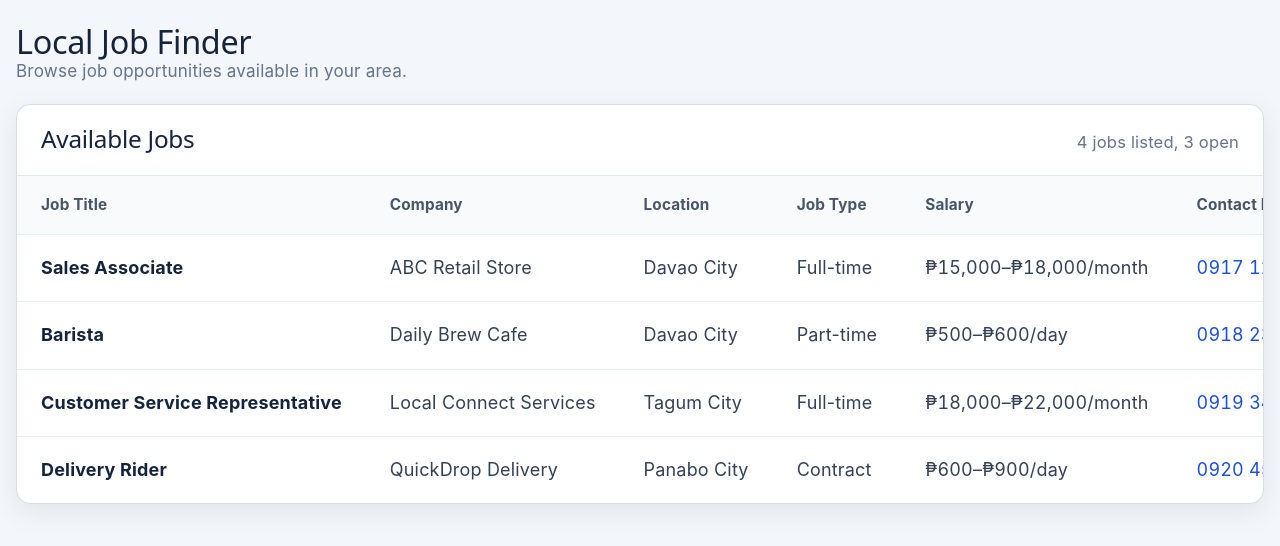
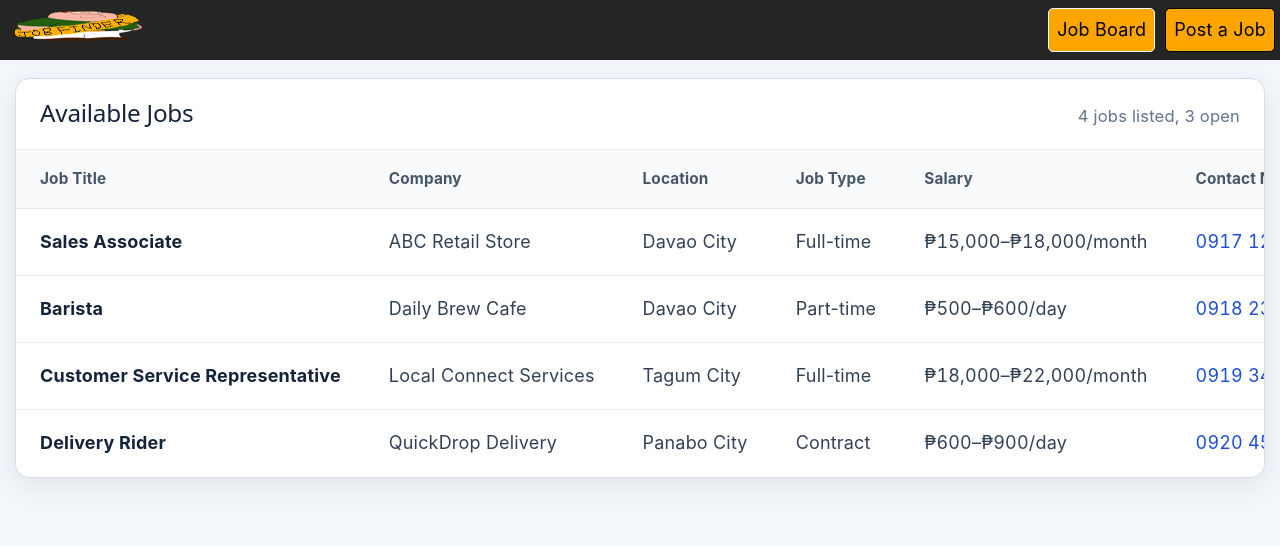
Before and after one commit to UIC-CCS-WEB-DEVELOPMENT-2026-2027/Local-Job-Finder, a React (Vite) app: page / in a window 1280 px wide. Shown: the top 546 px of the page. Built offline with nearby package versions, Linux system fonts and the light colour scheme.

Commit message:
added navbar manually because navbar-branch cant be merged 💀💀💀

```diff
--- a/package.json
+++ b/package.json
@@ -11,7 +11,8 @@
   },
   "dependencies": {
     "react": "^19.2.8",
-    "react-dom": "^19.2.8"
+    "react-dom": "^19.2.8",
+    "react-router-dom": "^7.18.4"
   },
   "devDependencies": {
     "@eslint/js": "^10.0.1",
--- a/src/App.jsx
+++ b/src/App.jsx
@@ -1,82 +1,21 @@
-import jobs from "./TableData.json";
-import "./App.css";
+import JobBoard from "/src/JobBoard/JobBoard.jsx"
+import NavBar from "/src/NavBar/NavBar.jsx"
+import { BrowserRouter, Routes, Route } from "react-router-dom";
 
 function App() {
-  const openJobs = jobs.filter((job) => job.status === "Open").length;
 
   return (
-    <main className="container">
-      <header className="page-header">
-        <h1>Local Job Finder</h1>
-        <p>Browse job opportunities available in your area.</p>
-      </header>
+    <>
+      <BrowserRouter>
 
-      <section className="table-card">
-        <div className="table-toolbar">
-          <h2>Available Jobs</h2>
-          <p>
-            {jobs.length} job{jobs.length === 1 ? "" : "s"} listed, {openJobs}{" "}
-            open
-          </p>
-        </div>
+          <Routes>
+            <Route path = "/" element = {<JobBoard />} />
+            <Route path = "/job-board" element = {<JobBoard />} />
+            <Route path = "/job-posting" element = {<NavBar active = {"Poster"} />}/>
+          </Routes>
 
-        <div className="table-wrapper">
-          <table>
-            <thead>
-              <tr>
-                <th>Job Title</th>
-                <th>Company</th>
-                <th>Location</th>
-                <th>Job Type</th>
-                <th>Salary</th>
-                <th>Contact No.</th>
-                <th>Email</th>
-                <th>Status</th>
-              </tr>
-            </thead>
-            <tbody>
-              {jobs.length > 0 ? (
-                jobs.map((job) => (
-                  <tr key={job.id}>
-                    <td className="cell-title">{job.title}</td>
-                    <td>{job.company}</td>
-                    <td>{job.location}</td>
-                    <td>{job.jobType}</td>
-                    <td className="cell-salary">{job.salary}</td>
-                    <td>
-                      <a
-                        className="cell-link"
-                        href={`tel:${job.contactNo.replace(/\s+/g, "")}`}
-                      >
-                        {job.contactNo}
-                      </a>
-                    </td>
-                    <td>
-                      <a className="cell-link" href={`mailto:${job.email}`}>
-                        {job.email}
-                      </a>
-                    </td>
-                    <td>
-                      <span
-                        className={`status status-${job.status.toLowerCase()}`}
-                      >
-                        {job.status}
-                      </span>
-                    </td>
-                  </tr>
-                ))
-              ) : (
-                <tr>
-                  <td className="empty-state" colSpan="8">
-                    No jobs listed yet.
-                  </td>
-                </tr>
-              )}
-            </tbody>
-          </table>
-        </div>
-      </section>
-    </main>
+        </BrowserRouter>
+      </>
   );
 }
 
--- /dev/null
+++ b/src/JobBoard/JobBoard.css
@@ -0,0 +1,177 @@
+:root {
+    font-family:
+        Inter,
+        system-ui,
+        -apple-system,
+        BlinkMacSystemFont,
+        "Segoe UI",
+        sans-serif;
+    color: #1f2937;
+    background: #f3f6fa;
+    color-scheme: light;
+    font-synthesis: none;
+    text-rendering: optimizeLegibility;
+}
+
+body {
+    margin: 50px 0 0 0;
+    min-width: 320px;
+}
+
+/* index.css narrows #root to 1126px, adds side borders and centers text.
+   Reset that here so the table can use the full page width. */
+#root {
+    width: 100%;
+    max-width: 100%;
+    border-inline: 0;
+    text-align: left;
+}
+
+.container {
+    margin: 0 15px;
+    padding: 28px 0 56px;
+}
+
+/* ---------- Header (kept quiet so the table leads) ---------- */
+
+.page-header {
+    margin-bottom: 20px;
+}
+.page-header h1 {
+    margin: 0 0 4px;
+    color: #15233b;
+    font-size: clamp(1.4rem, 3vw, 1.8rem);
+    letter-spacing: -0.01em;
+}
+.page-header p {
+    margin: 0;
+    color: #64748b;
+    font-size: 0.95rem;
+}
+
+/* ---------- Table card (the main focus) ---------- */
+
+.table-card {
+    background: #fff;
+    border: 1px solid #d5dde8;
+    border-radius: 14px;
+    box-shadow: 0 8px 28px rgb(15 23 42 / 8%);
+    overflow: hidden;
+}
+
+.table-toolbar {
+    display: flex;
+    align-items: baseline;
+    justify-content: space-between;
+    gap: 16px;
+    padding: 20px 24px;
+    border-bottom: 1px solid #e2e8f0;
+}
+.table-toolbar h2 {
+    margin: 0;
+    color: #15233b;
+    font-size: 1.35rem;
+}
+.table-toolbar p {
+    margin: 0;
+    color: #64748b;
+    font-size: 0.92rem;
+}
+
+.table-wrapper {
+    overflow-x: auto;
+}
+table {
+    width: 100%;
+    min-width: 1180px;
+    border-collapse: collapse;
+    text-align: left;
+}
+th,
+td {
+    padding: 16px 24px;
+    border-bottom: 1px solid #e8edf3;
+    white-space: nowrap;
+}
+th {
+    color: #475569;
+    background: #f8fafc;
+    font-size: 0.85rem;
+    font-weight: 700;
+    letter-spacing: 0.01em;
+}
+td {
+    font-size: 1rem;
+    color: #334155;
+}
+tbody tr:hover {
+    background: #f5f9ff;
+}
+tbody tr:last-child td {
+    border-bottom: 0;
+}
+
+.cell-title {
+    color: #15233b;
+    font-weight: 700;
+}
+.cell-salary {
+    font-variant-numeric: tabular-nums;
+}
+.cell-link {
+    color: #1d4ed8;
+    text-decoration: none;
+    font-variant-numeric: tabular-nums;
+}
+.cell-link:hover {
+    text-decoration: underline;
+}
+.cell-link:focus-visible {
+    outline: 2px solid #1d4ed8;
+    outline-offset: 2px;
+    border-radius: 2px;
+}
+
+.status {
+    display: inline-block;
+    padding: 4px 11px;
+    border-radius: 999px;
+    font-size: 0.82rem;
+    font-weight: 700;
+}
+.status-open {
+    color: #166534;
+    background: #dcfce7;
+}
+.status-closed {
+    color: #991b1b;
+    background: #fee2e2;
+}
+.empty-state {
+    padding: 48px 24px;
+    color: #64748b;
+    text-align: center;
+}
+
+/* ---------- Responsive ---------- */
+
+@media (max-width: 800px) {
+    .table-toolbar {
+        padding: 16px 18px;
+    }
+    th,
+    td {
+        padding: 14px 16px;
+    }
+}
+
+@media (max-width: 520px) {
+    .container {
+        width: min(100% - 20px, 1320px);
+        padding-top: 20px;
+    }
+    .table-toolbar {
+        flex-direction: column;
+        gap: 4px;
+    }
+}
--- /dev/null
+++ b/src/JobBoard/JobBoard.jsx
@@ -0,0 +1,84 @@
+import jobs from "./TableData.json";
+import "./JobBoard.css";
+import NavBar from "/src/NavBar/NavBar.jsx"
+
+function JobBoard() {
+  const openJobs = jobs.filter((job) => job.status === "Open").length;
+
+  return (
+    <>
+    <NavBar active = {"Hunter"} />
+
+    <main className="container">
+
+      <section className="table-card">
+        <div className="table-toolbar">
+          <h2>Available Jobs</h2>
+          <p>
+            {jobs.length} job{jobs.length === 1 ? "" : "s"} listed, {openJobs}{" "}
+            open
+          </p>
+        </div>
+
+        <div className="table-wrapper">
+          <table>
+            <thead>
+              <tr>
+                <th>Job Title</th>
+                <th>Company</th>
+                <th>Location</th>
+                <th>Job Type</th>
+                <th>Salary</th>
+                <th>Contact No.</th>
+                <th>Email</th>
+                <th>Status</th>
+              </tr>
+            </thead>
+            <tbody>
+              {jobs.length > 0 ? (
+                jobs.map((job) => (
+                  <tr key={job.id}>
+                    <td className="cell-title">{job.title}</td>
+                    <td>{job.company}</td>
+                    <td>{job.location}</td>
+                    <td>{job.jobType}</td>
+                    <td className="cell-salary">{job.salary}</td>
+                    <td>
+                      <a
+                        className="cell-link"
+                        href={`tel:${job.contactNo.replace(/\s+/g, "")}`}
+                      >
+                        {job.contactNo}
+                      </a>
+                    </td>
+                    <td>
+                      <a className="cell-link" href={`mailto:${job.email}`}>
+                        {job.email}
+                      </a>
+                    </td>
+                    <td>
+                      <span
+                        className={`status status-${job.status.toLowerCase()}`}
+                      >
+                        {job.status}
+                      </span>
+                    </td>
+                  </tr>
+                ))
+              ) : (
+                <tr>
+                  <td className="empty-state" colSpan="8">
+                    No jobs listed yet.
+                  </td>
+                </tr>
+              )}
+            </tbody>
+          </table>
+        </div>
+      </section>
+    </main>
+    </>
+  );
+}
+
+export default JobBoard;
--- /dev/null
+++ b/src/NavBar/NavBar.css
@@ -0,0 +1,50 @@
+.not-current {
+  border: 1px solid black;
+}
+
+.current {
+  border: 1px solid white;
+}
+
+.nav-button {
+  background-color: orange;
+  padding: 8px;
+  border-radius: 5px;
+  text-decoration: none;
+  color: black;
+}
+
+.nav-button:active {
+    background-color: black;
+}
+
+.nav-button:hover{
+  color: white;
+}
+
+.navbar {
+  z-index: 2;
+  position: fixed;
+  display: flex;
+  align-items: center;
+  justify-content: space-between;
+  width: 100%;
+  height: 30px;
+  top: 0;
+  left: 0;
+  background-color: rgb(37, 37, 37);
+  padding: 15px;
+}
+
+.buttons {
+  display: flex;
+  flex-direction: row;
+  justify-content: center;
+  margin: 0 20px 0 0;
+  gap: 10px;
+}
+
+img {
+  height: auto;
+  width: 100%;
+}
--- /dev/null
+++ b/src/NavBar/NavBar.jsx
@@ -0,0 +1,27 @@
+import { StrictMode } from 'react'
+import { Link } from "react-router-dom";
+import { BrowserRouter, Routes, Route } from "react-router-dom";
+import './NavBar.css'
+import '/src/assets/placeholder.png'
+
+export default function NavBar({active}) {
+    let current = false
+
+    if (active === "Hunter") {
+        current = true
+    }
+        return (
+            <>
+                <div className = "navbar">
+                    <div className = "logo">
+                        <img src = "src/assets/placeholder.png"></img>
+                    </div>
+                    <div className = "buttons">
+                        <Link id = "job-board" to="/job-board" className = {current ? "current nav-button" : "not-current nav-button"}>Job Board</Link>
+                        <Link id = "job-posting" to="/job-posting" className = {!current ? "current nav-button" : "not-current nav-button"}>Post a Job</Link>
+                    </div>
+                </div>
+            </>
+        )
+
+}
```
Also changed, not shown: src/JobBoard/TableData.json (renamed from src/TableData.json), src/assets/placeholder.png (added), 1 other file (tests, documents, lock files or other folders).
